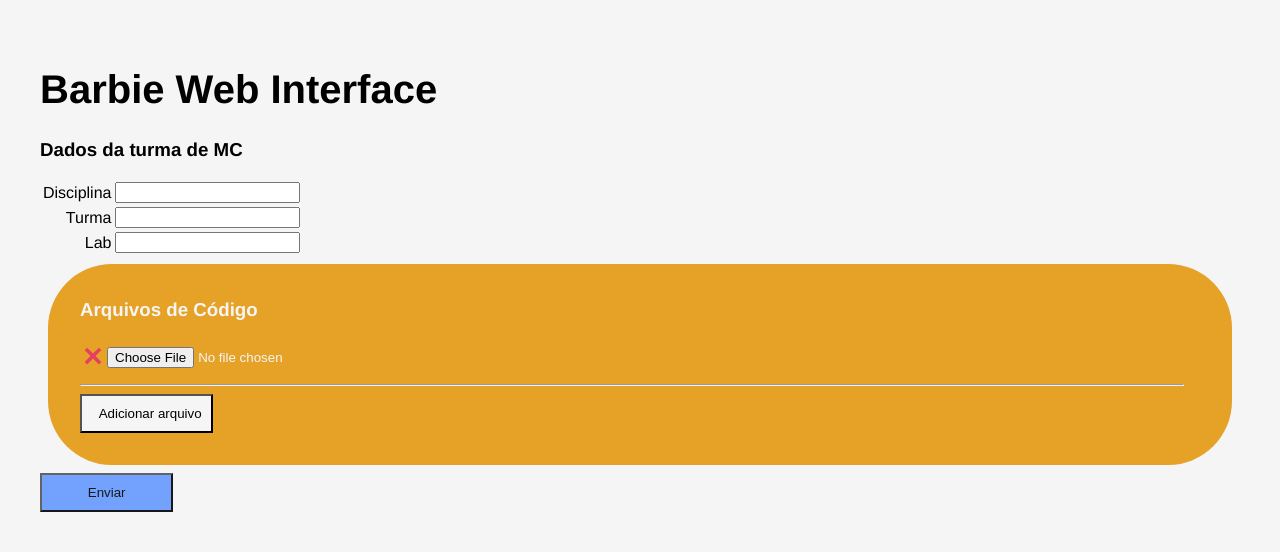
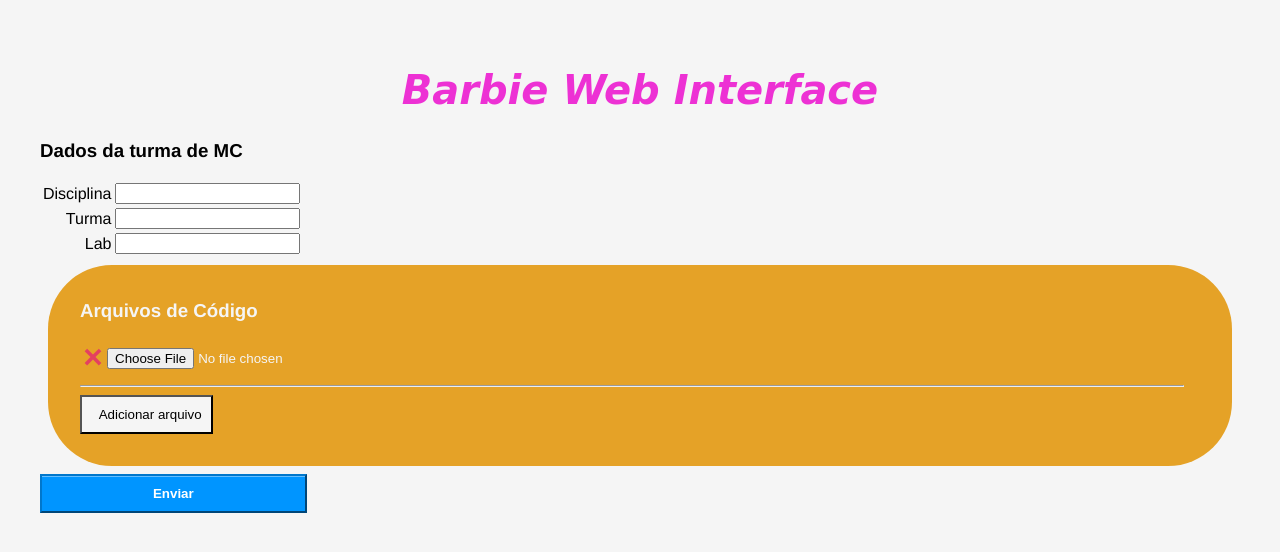
Before and after one commit to julioalvesMS/barbie-web, a plain HTML site: page static/home.html in a window 1280 px wide. Drawn offline with nearby package versions, Linux system fonts and the light colour scheme.

Commit message:
Minor style enchancementes

```diff
--- a/static/css/styles.css
+++ b/static/css/styles.css
@@ -5,7 +5,11 @@ body {
 }
 
 h1 {
-  font-size: 2.5em;
+    font-size: 2.5em;
+    font-style: italic;
+    font-family: cursive;
+    color: #ed31d4;
+    text-align: center;
 }
 
 .files-div {
@@ -15,7 +19,7 @@ h1 {
 }
 
 .class-info {
-    align: center;output/
+    align: center;
 }
 
 .input-files-div {
@@ -34,14 +38,18 @@ h1 {
   background-color: whitesmoke;
   width: 10em;
   color: black;
+  cursor: pointer;
 }
 
 .submit {
-  padding: 0.75em 1.25em;
-  background-color: #6699ff;
-  opacity: 0.9;
-  width: 10em;
-  color: black;
+    padding: 0.75em 1.25em;
+    width: 20em;
+    cursor: pointer;
+    color: #FFF;
+    background-color: #0095ff;
+    border-color: #07c;
+    box-shadow: inset 0 1px 0 #66bfff;
+    font-weight: bold;
 }
 
 #incorrect-div {
@@ -88,3 +96,7 @@ div.loading {
     /* opacity: 0.4;
     filter: alpha(opacity=40); /* For IE8 and earlier */
 }
+
+.rem-file {
+    cursor: pointer;
+}
```
Also changed, not shown: 1 other file.
